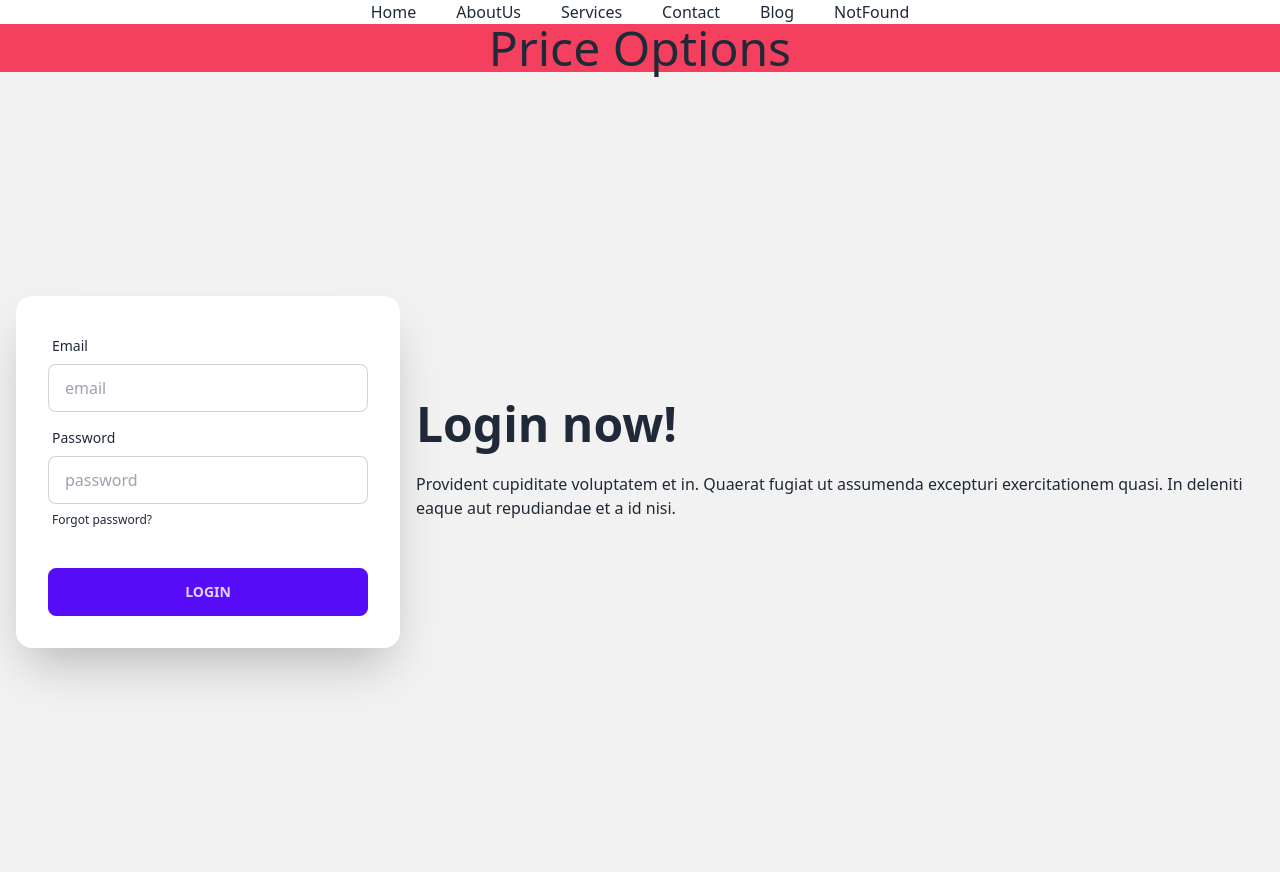
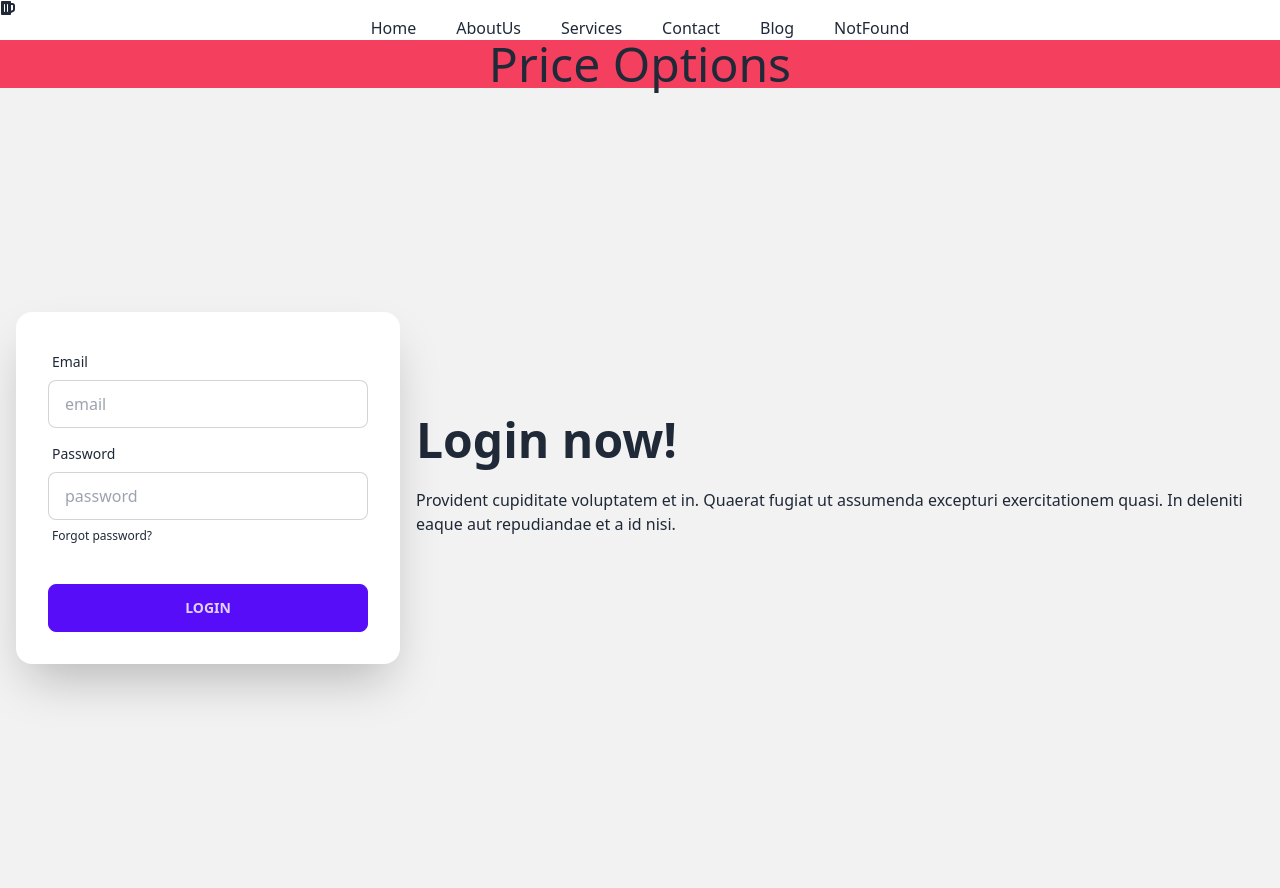
Before and after one commit to ronee-muhammad-rayhan/price-options, a React (Vite) app: page / in a window 1280 px wide. Built offline with nearby package versions, Linux system fonts and the light colour scheme.

Commit message:
react icons added

```diff
--- a/package.json
+++ b/package.json
@@ -12,7 +12,8 @@
   "dependencies": {
     "prop-types": "^15.8.1",
     "react": "^18.2.0",
-    "react-dom": "^18.2.0"
+    "react-dom": "^18.2.0",
+    "react-icons": "^4.11.0"
   },
   "devDependencies": {
     "@types/react": "^18.2.15",
--- a/src/components/NavBar/NavBar.jsx
+++ b/src/components/NavBar/NavBar.jsx
@@ -1,6 +1,7 @@
 import React from 'react'
 import PropTypes from 'prop-types'
 import Link from '../Link/Link';
+import { FaBeer } from 'react-icons/fa';
 
 const NavBar = (props) => {
 
@@ -17,6 +18,7 @@ const NavBar = (props) => {
 
     return (
         <nav>
+            <FaBeer></FaBeer>
             <ul className='flex flex-col md:flex-row justify-center items-center gap-10'>
                 {routes.map(route => <Link key={route.id} route={route}></Link>)}
             </ul>
```
Also changed, not shown: 1 other file (tests, documents, lock files or other folders).
